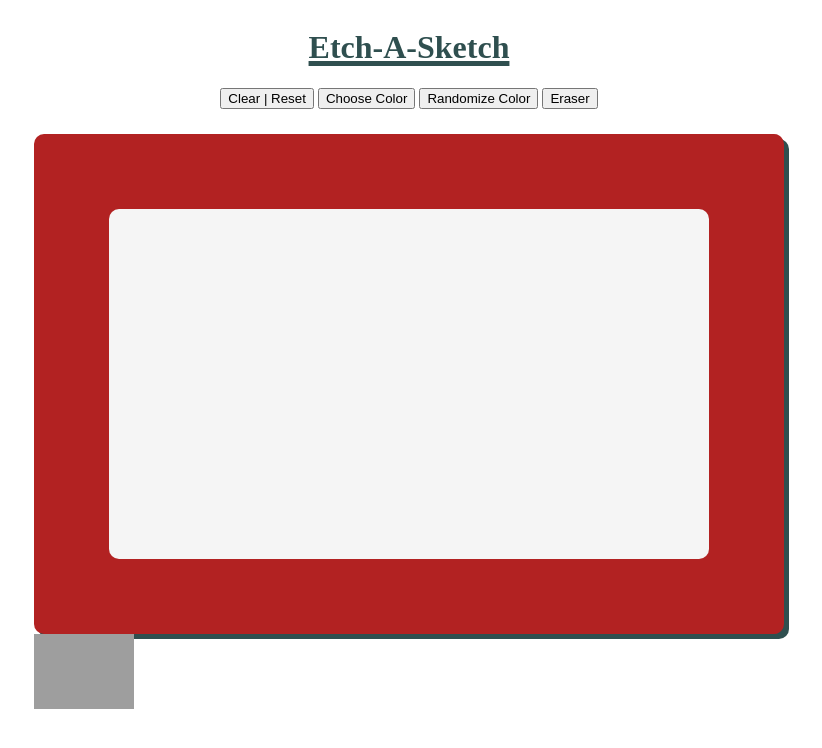
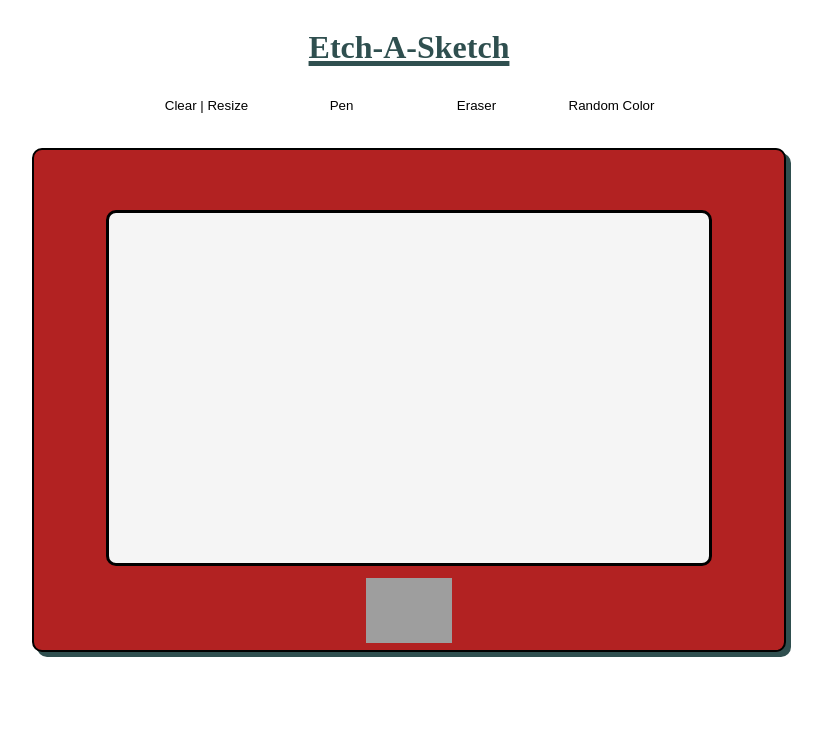
Before and after one commit to Afurrow/etch-a-sketch, a plain HTML site: page index.html in a window 1280 px wide. Shown: the whole page, without its empty margins (239-1061 px from the left). Drawn offline with Linux system fonts and the light colour scheme; grey boxes are pictures that could not be loaded.

Commit message:
Finished

```diff
--- a/index.html
+++ b/index.html
@@ -9,11 +9,11 @@
 <body>
     <div class="flexVertical">
         <h1 class="centerHead">Etch-A-Sketch</h1>
-        <div class="buttons">
-            <input id="btnClear" type="button" value="Clear | Reset">
-            <input id="btnChooseColor" type="button" value="Choose Color">
-            <input id="btnRandomize" type="button" value="Randomize Color">
+        <div class="buttonContainer">
+            <input id="btnClear" type="button" value="Clear | Resize">
+            <input id="btnPen" type="button" value="Pen">
             <input id="btnEraser" type="button" value="Eraser">
+            <input id="btnRandom" type="button" value="Random Color">
         </div>
         <div class="etchContainer">
             <div class="playArea">
@@ -22,5 +22,8 @@
             <img class="logo" src="https://awesometoyblog.com/wp-content/uploads/2020/07/EAS-60th-logo.png">
         </div>
     </div>
+    <footer>
+        <script src="scripts.js"></script>
+    </footer>
 </body>
 </html>
--- a/scripts.js
+++ b/scripts.js
@@ -0,0 +1,86 @@
+function getCells(num) {
+    let str = "";
+    for(let i = 0; i < num; i++) {
+        str += " auto ";
+    }
+}
+
+function populatePlayArea(rows, columns) {
+    const existingGrid = document.querySelector(".gridContainer");
+    if(existingGrid !== null) {
+        existingGrid.remove();
+    }
+
+    const playArea = document.querySelector(".playArea");
+    const grid = document.createElement("div");
+    grid.classList.add("gridContainer");
+    grid.style.display = "grid";
+    grid.style.gridTemplateRows = getCells(rows);
+    grid.style.gridTemplateColumns = getCells(columns);
+    grid.style.height = "100%";
+    grid.style.width = "100%";
+
+    for(let rowIndex = 0; rowIndex < rows; rowIndex++) {
+        for(let colIndex = 0; colIndex < columns; colIndex++) {
+            let cell = document.createElement("div");
+            cell.style.gridRow = rowIndex+1;
+            cell.style.gridColumn = colIndex+1;
+            // cell.textContent = `${rowIndex+1},${colIndex+1}`;
+
+            cell.addEventListener("mouseenter", function () {
+                this.style.backgroundColor = cursorColor;
+            });
+            grid.appendChild(cell);
+        }
+    }
+    playArea.appendChild(grid);
+}
+
+function resetGrid() {
+    let rows, cols;
+
+    while(true) {
+
+        rows = parseInt(prompt("How many Rows?"));
+        cols = parseInt(prompt("How many Columns?"));
+
+        if(isNaN(rows) || isNaN(cols)) {
+            alert("Both Rows and Columns must be a whole number");
+        } else {
+            populatePlayArea(rows, cols);
+            break;
+        }
+    }
+}
+
+
+
+function randomColor() {
+    randomize ? randomize = false : ramomize = true;
+    cursorColor = `rgb(${Math.floor(Math.random()*255)}, ${Math.floor(Math.random()*255)}, ${Math.floor(Math.random()*255)})`
+}
+
+function setPen() {
+    cursorColor = "black";
+}
+
+function setEraser() {
+    cursorColor = "whitesmoke";
+}
+
+function addListeners() {
+    let clearBtn = document.querySelector("#btnClear");
+    let penBtn = document.querySelector("#btnPen");
+    let randomBtn = document.querySelector("#btnRandom");
+    let eraserBtn = document.querySelector("#btnEraser");
+
+    clearBtn.addEventListener("click", resetGrid);
+    penBtn.addEventListener("click", setPen);
+    randomBtn.addEventListener("click", randomColor);
+    eraserBtn.addEventListener("click", setEraser);
+}
+
+randomize = false;
+cursorColor = "black";
+addListeners();
+populatePlayArea(16,16);
--- a/styles.css
+++ b/styles.css
@@ -17,11 +17,31 @@
     text-decoration: underline 5px;
 }
 
+.buttonContainer {
+    display: flex;
+    flex-direction: row;
+    align-items: center;
+}
+
+[type="button"] {
+    height: 35px;
+    width: 125px;
+    background-color: white;
+    border: none;
+    border-radius: 6px;
+    margin: auto 5px auto 5px;
+}
+
+[type="button"]:hover {
+    border: 3px solid cyan;
+}
+
 .etchContainer {
     display: absolute;
     width: 750px;
     height: 500px;
     background-color: firebrick;
+    border: 2px solid black;
     border-radius: 10px;
     margin-top: 25px;
     box-shadow: 5px 5px darkslategray;
@@ -32,11 +52,14 @@
     width: 600px;
     height: 350px;
     background-color: whitesmoke;
+    border: 3px solid black;
     border-radius: 10px;
-    margin: 75px auto 75px auto;
+    margin: 60px auto 0 auto;
 }
 
 .logo {
-    width: 100px;
-    height: auto;
+    display: block;
+    width: auto;
+    height: 65px;
+    margin: 12.5px auto 12.5px auto;
 }
```
